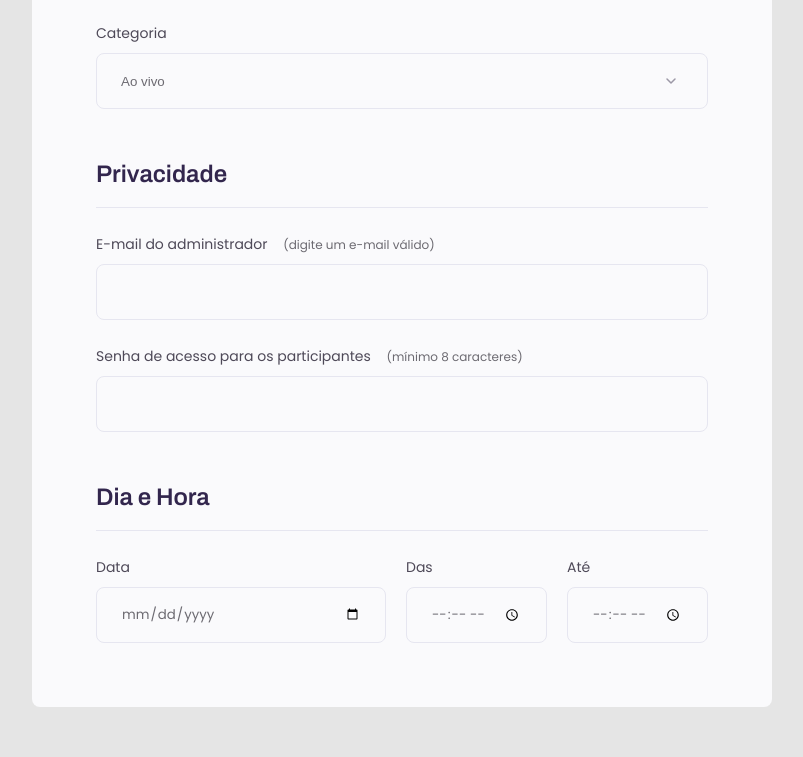
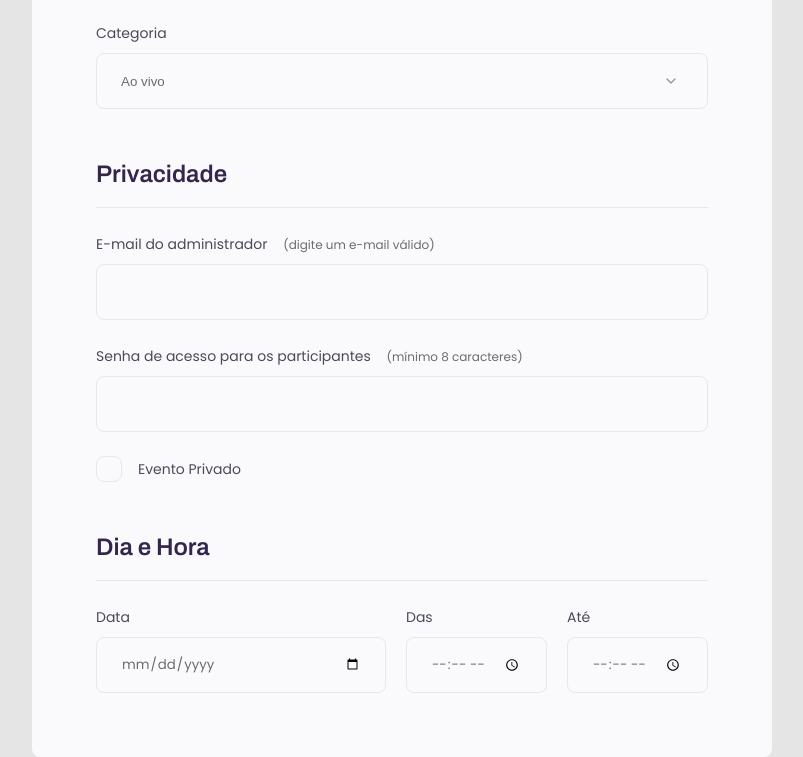
Before and after one commit to HumbertoGaldino/projeto-03-explorer, a plain HTML site: page index.html in a window 1280 px wide. Shown: the part 956-1713 px from the top of the page, without its empty margins (238-1041 px from the left). Before the commit the page ends 1663 px from the top, so only its background shows below. Drawn offline with Linux system fonts and the light colour scheme.

Commit message:
Estilo e acessibilidade checkbox

```diff
--- a/index.html
+++ b/index.html
@@ -81,6 +81,12 @@
                     <label for="event-password">Senha de acesso para os participantes <span>(mínimo 8 caracteres)</span></label>
                     <input type="password" id="event-password" name="password" minlength="8" required>
                 </div>
+
+                <div class="checkbox-wrapper">
+                    <input type="checkbox" id="event-private" name="password" minlength="8" required>
+                    <label for="event-private">Evento Privado</label>
+                </div>
+
             </fieldset>
 
             <fieldset>
--- a/style.css
+++ b/style.css
@@ -92,7 +92,8 @@ form fieldset legend {
     flex-direction: column;
 }
 
-.input-wrapper label{
+.input-wrapper label,
+.checkbox-wrapper label{
     color: #4E4958;
     font-size: 14px;
     font-weight: 400;
@@ -146,3 +147,42 @@ form fieldset legend {
 .col-3 > div:nth-child(1){
     width: 100%;
 }
+
+.checkbox-wrapper {
+    position: relative
+}
+
+.checkbox-wrapper label {
+    display: flex;
+    align-items: center;
+    gap: 16px;
+    margin-bottom: 0;
+    cursor: pointer;
+}
+
+.checkbox-wrapper input {
+    position: absolute;
+    top: 0;
+    left: 0;
+    width: 24px;
+    height: 24px;
+
+    opacity: 0;
+}
+
+.checkbox-wrapper label::before {
+    content: '';
+    display: block;
+    width: 24px;
+    height: 24px;
+    border: 1px solid #E6E6F0;
+    border-radius: 8px;
+}
+
+.checkbox-wrapper input:checked + label::before {
+    background: url('./images/select.svg') no-repeat;
+}
+
+.checkbox-wrapper input:focus + label::before{
+    outline: 2px solid black;
+}
```
Also changed, not shown: images/select.svg.
